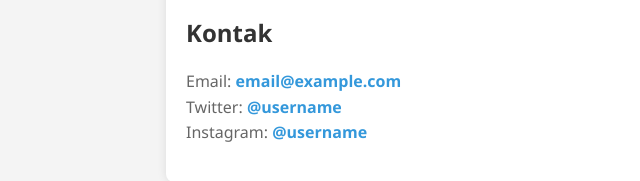
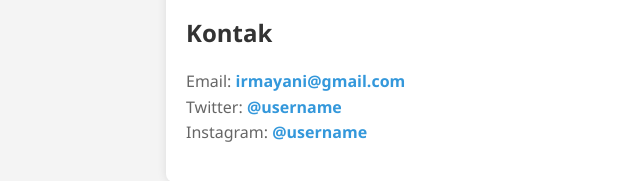
Before and after one commit to Ayy4/laporan4, a plain HTML site: page index.html in a window 1280 px wide. Shown: the part 807-988 px from the top of the page, 154-794 px from the left. Drawn offline with Linux system fonts and the light colour scheme.

Commit message:
menambahkan email dan menambahkan link ke email

```diff
--- a/index.html
+++ b/index.html
@@ -66,7 +66,7 @@
         <h2>Nama Saya</h2>
         <p>Selamat datang di profil saya! Saya adalah seorang [keterangan diri singkat].</p>
         <h2>Kontak</h2>
-        <p>Email: <a href="mailto:email@example.com">email@example.com</a><br>
+        <p>Email: <a href="mailto:email@example.com">irmayani@gmail.com</a><br>
         Twitter: <a href="https://twitter.com/username" target="_blank">@username</a><br>
         Instagram: <a href="https://instagram.com/username" target="_blank">@username</a></p>
     </section>
```
